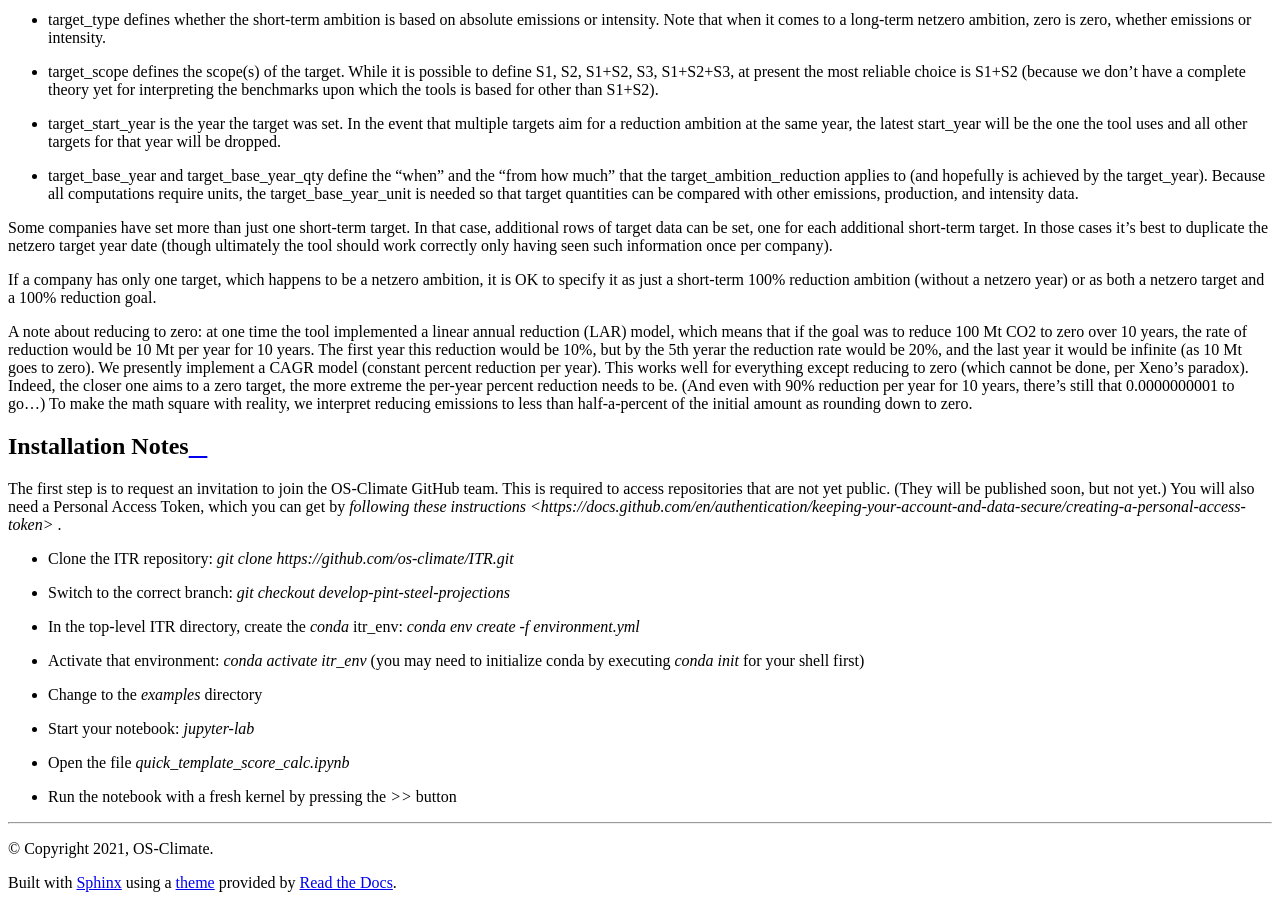
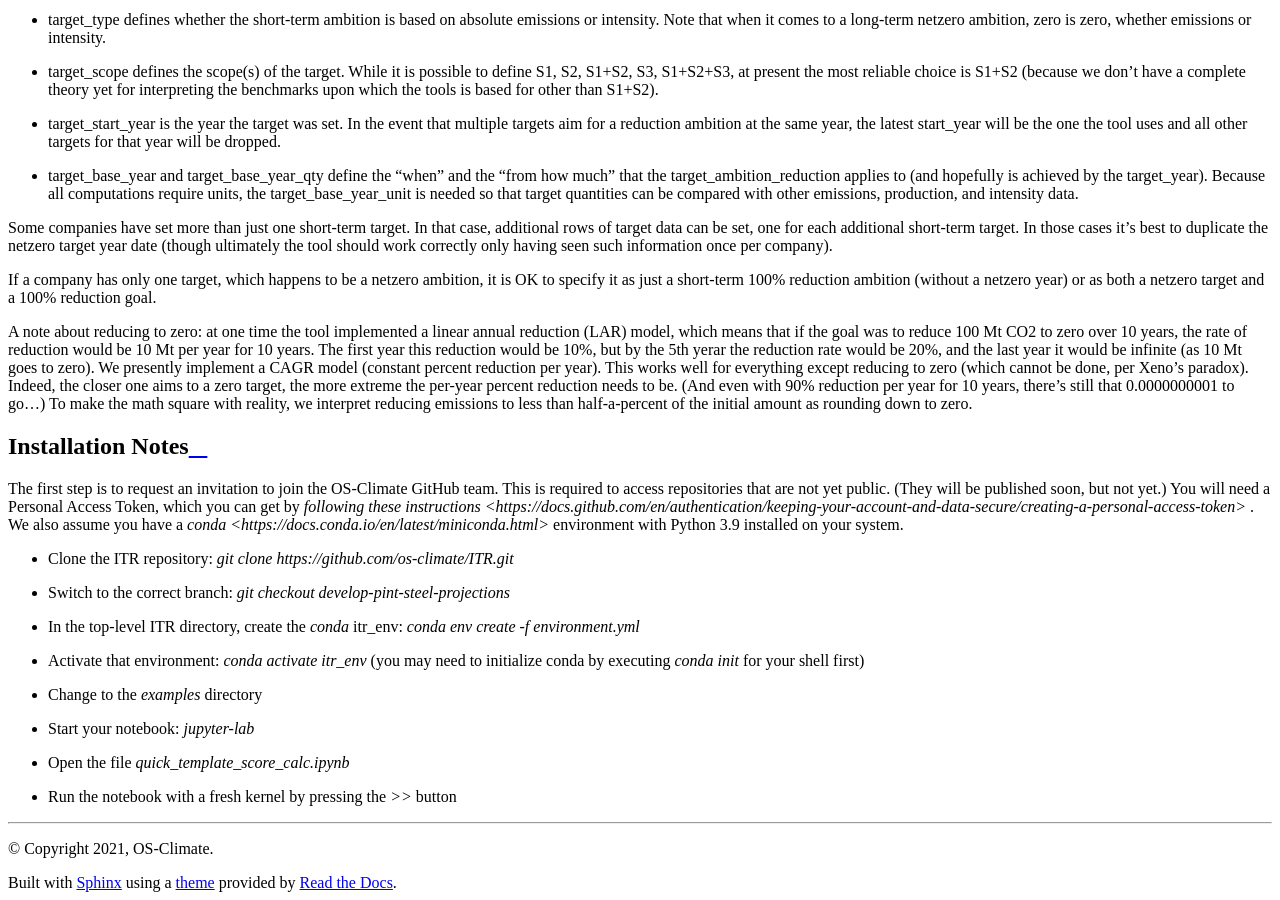
Before and after one commit to os-climate/ITR, a Sphinx documentation site: the page built from docs/DataTemplateRequirements.rst, in a window 1280 px wide and 900 px high, scrolled down 1934 px. Built offline with Sphinx 7.4.7 and the Read the Docs theme 2.0.0, drawn with Linux system fonts in a browser that asks for light colours; pages that are not in the unit, such as notebooks, are missing from menus.

Commit message:
Update DataTemplateRequirements.rst
Added link to conda download.

```diff
--- a/docs/DataTemplateRequirements.rst
+++ b/docs/DataTemplateRequirements.rst
@@ -170,7 +170,7 @@ initial amount as rounding down to zero.
 Installation Notes
 ------------------
 
-The first step is to request an invitation to join the OS-Climate GitHub team.  This is required to access repositories that are not yet public.  (They will be published soon, but not yet.)  You will also need a Personal Access Token, which you can get by `following these instructions <https://docs.github.com/en/authentication/keeping-your-account-and-data-secure/creating-a-personal-access-token>` .
+The first step is to request an invitation to join the OS-Climate GitHub team.  This is required to access repositories that are not yet public.  (They will be published soon, but not yet.)  You will need a Personal Access Token, which you can get by `following these instructions <https://docs.github.com/en/authentication/keeping-your-account-and-data-secure/creating-a-personal-access-token>` .  We also assume you have a `conda <https://docs.conda.io/en/latest/miniconda.html>` environment with Python 3.9 installed on your system.
 
 - Clone the ITR repository: `git clone https://github.com/os-climate/ITR.git`
 - Switch to the correct branch: `git checkout develop-pint-steel-projections`
```
